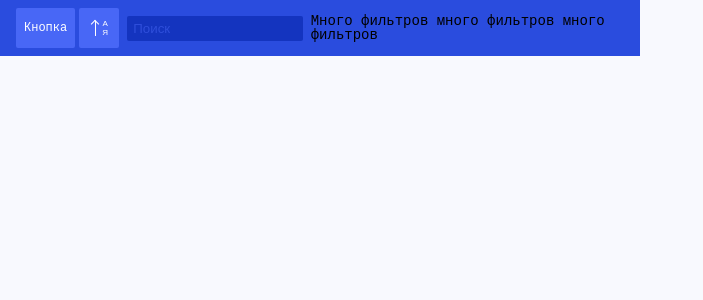
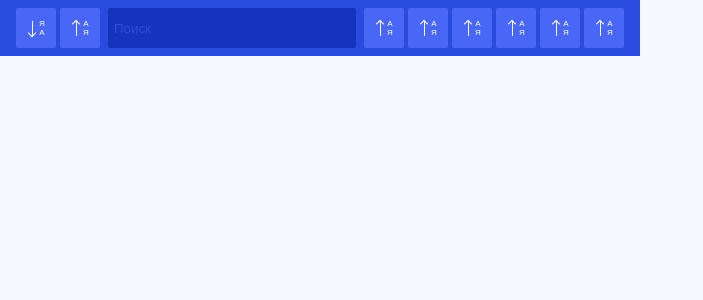
Before and after one commit to KozloffKirill/react-weather, a React app: page / in a window 1280 px wide. Shown: the top 300 px of the page, without its empty margins (0-703 px from the left). Built offline with nearby package versions, Linux system fonts and the light colour scheme.

Commit message:
<Header /> fix

```diff
--- a/src/widgets/weather/header/Header.module.css
+++ b/src/widgets/weather/header/Header.module.css
@@ -12,4 +12,16 @@
     display: flex;
     gap: var(--sm);
   }
+
+  .search {
+    min-width: 180px;
+    max-width: 300px;
+    flex: 1 1 auto;
+  }
+
+  .filtering {
+    display: flex;
+    gap: var(--sm);
+    margin-left: auto;
+  }
 }
--- a/src/widgets/weather/header/Header.tsx
+++ b/src/widgets/weather/header/Header.tsx
@@ -1,8 +1,7 @@
 import React, { FC, useState } from 'react';
 import sts from './Header.module.css';
-import { Input } from '../../../shared/ui/input';
-import { Button } from '../../../shared/ui/button';
 import { SortButton } from '../../../features/weather/ui/sorting/SortButton';
+import { SearchInput } from '../../../features/weather/ui/search';
 
 export const Header: FC = () => {
   const [search, setSearch] = useState<string>('');
@@ -11,17 +10,24 @@ export const Header: FC = () => {
     <header className={sts.header}>
       <div className={sts.container}>
         <section className={sts.sorting}>
-          <Button>Кнопка</Button>
+          <SortButton />
           <SortButton up />
         </section>
-        <section>
-          <Input
+        <section className={sts.search}>
+          <SearchInput
             value={search}
             onChange={e => setSearch(e.target.value)}
             onClear={() => setSearch('')}
           />
         </section>
-        <section>Много фильтров много фильтров много фильтров</section>
+        <section className={sts.filtering}>
+          <SortButton up />
+          <SortButton up />
+          <SortButton up />
+          <SortButton up />
+          <SortButton up />
+          <SortButton up />
+        </section>
       </div>
     </header>
   );
```
